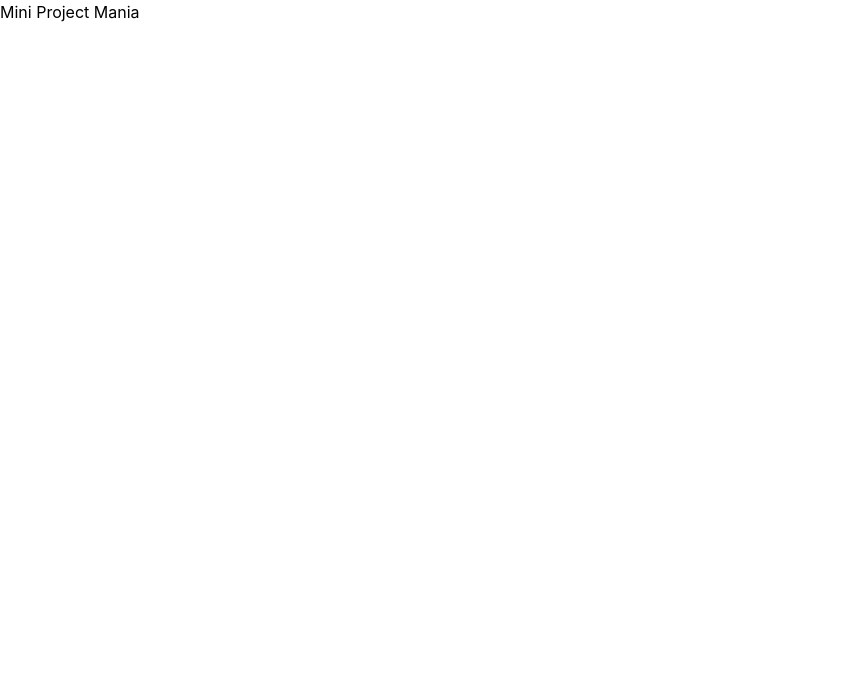
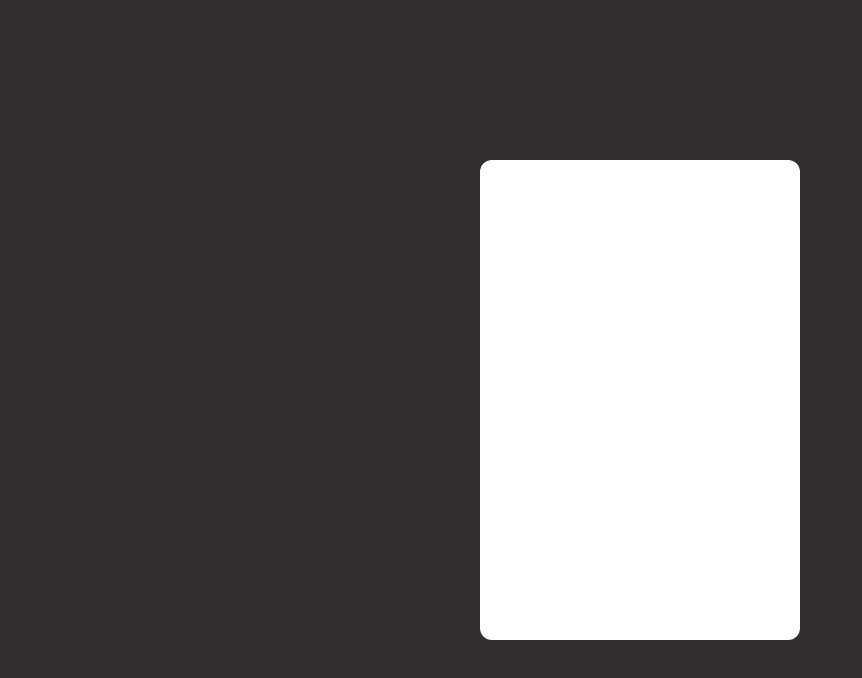
Before and after one commit to alyssageria/mini-project-mania, a React (Create React App) app: page /calculator in a window 1280 px wide. Shown: the top 678 px of the page, without its empty margins (0-862 px from the left). Built offline with nearby package versions, Linux system fonts and the light colour scheme.

Commit message:
started calculator page

```diff
--- a/src/App.js
+++ b/src/App.js
@@ -1,10 +1,11 @@
 import logo from './logo.svg';
 import './App.css';
+import Calculator from './components/pages/Calculator';
 
 function App() {
   return (
     <div>
-      <h1>Mini Project Mania</h1>
+      <Calculator />
     </div>
   );
 }
--- /dev/null
+++ b/src/components/pages/Calculator.js
@@ -0,0 +1,13 @@
+import React from 'react';
+
+const Calculator = () => {
+    return (
+        <div className='h-screen bg-[#323031] flex justify-center items-center'>
+            <div className='h-[30rem] w-80 bg-white rounded-xl'>
+
+            </div>
+        </div>
+    );
+}
+
+export default Calculator;
```
